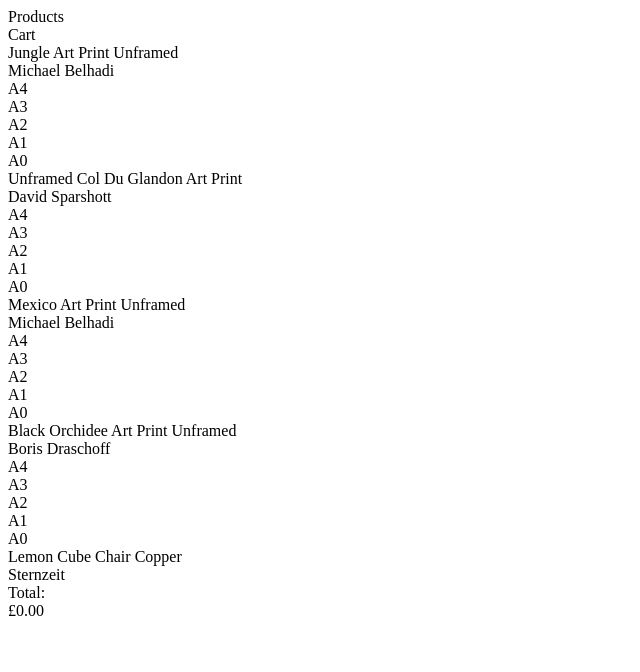
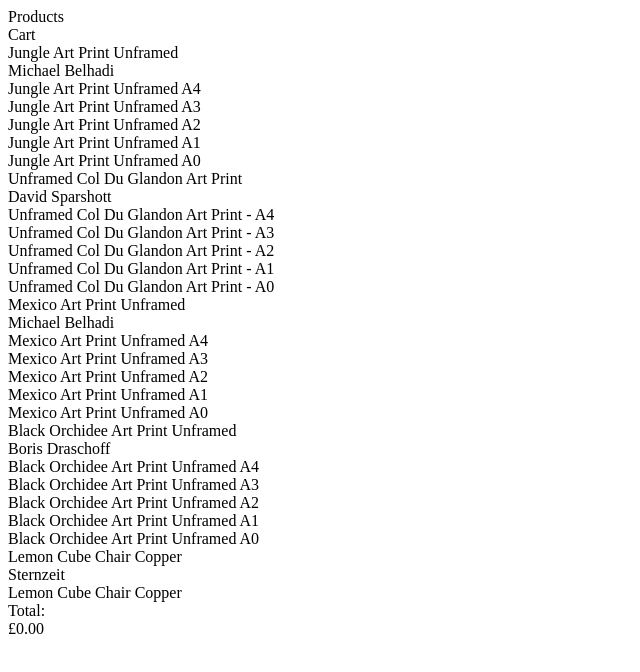
Before and after one commit to rwalle61/shopping-cart-kata, a Next.js app: page / in a window 1280 px wide. Shown: the top 672 px of the page, without its empty margins (0-640 px from the left). Built offline with nearby package versions, Linux system fonts and the light colour scheme.

Commit message:
feat: improve product variant descriptions

```diff
--- a/src/data/index.ts
+++ b/src/data/index.ts
@@ -1,8 +1,13 @@
 import productsJson from './product.json';
+
+const getVariant = (variant): object => ({
+  description: variant.description,
+})
 
 export const products = productsJson.map(product => ({
   title: product.title,
   brand: product.brand.name,
+  variants: product.skus.map(getVariant),
 }));
 
-export default productsJson
+export default productsJson;
--- a/src/pages/index.tsx
+++ b/src/pages/index.tsx
@@ -1,27 +1,33 @@
 import { products } from '../data';
 
-const Home = (): JSX.Element => (
+const Product = ({ title, brand, variants }): JSX.Element => (
   <div>
-    <div>Products</div>
+    <div>{title}</div>
+    <div>{brand}</div>
+    <div>
+      {variants.map((variant) => (
+        <div key={variant.description}>{variant.description}</div>
+      ))}
+    </div>
+  </div>
+);
+
+const Cart = (): JSX.Element => (
+  <div>
     <div>Cart</div>
-    {products.map(({ title, brand }) => (
-      <div key={title}>
-        <div>{title}</div>
-        <div>{brand}</div>
-        {title !== 'Lemon Cube Chair Copper' && (
-          <div>
-            <div>A4</div>
-            <div>A3</div>
-            <div>A2</div>
-            <div>A1</div>
-            <div>A0</div>
-          </div>
-        )}
-      </div>
+    {products.map(({ title, brand, variants }) => (
+      <Product key={title} title={title} brand={brand} variants={variants} />
     ))}
     <div>Total:</div>
     <div>£0.00</div>
   </div>
 );
 
+const Home = (): JSX.Element => (
+  <div>
+    <div>Products</div>
+    <Cart />
+  </div>
+);
+
 export default Home;
```
Also changed, not shown: 2 other files (tests, documents, lock files or other folders).
